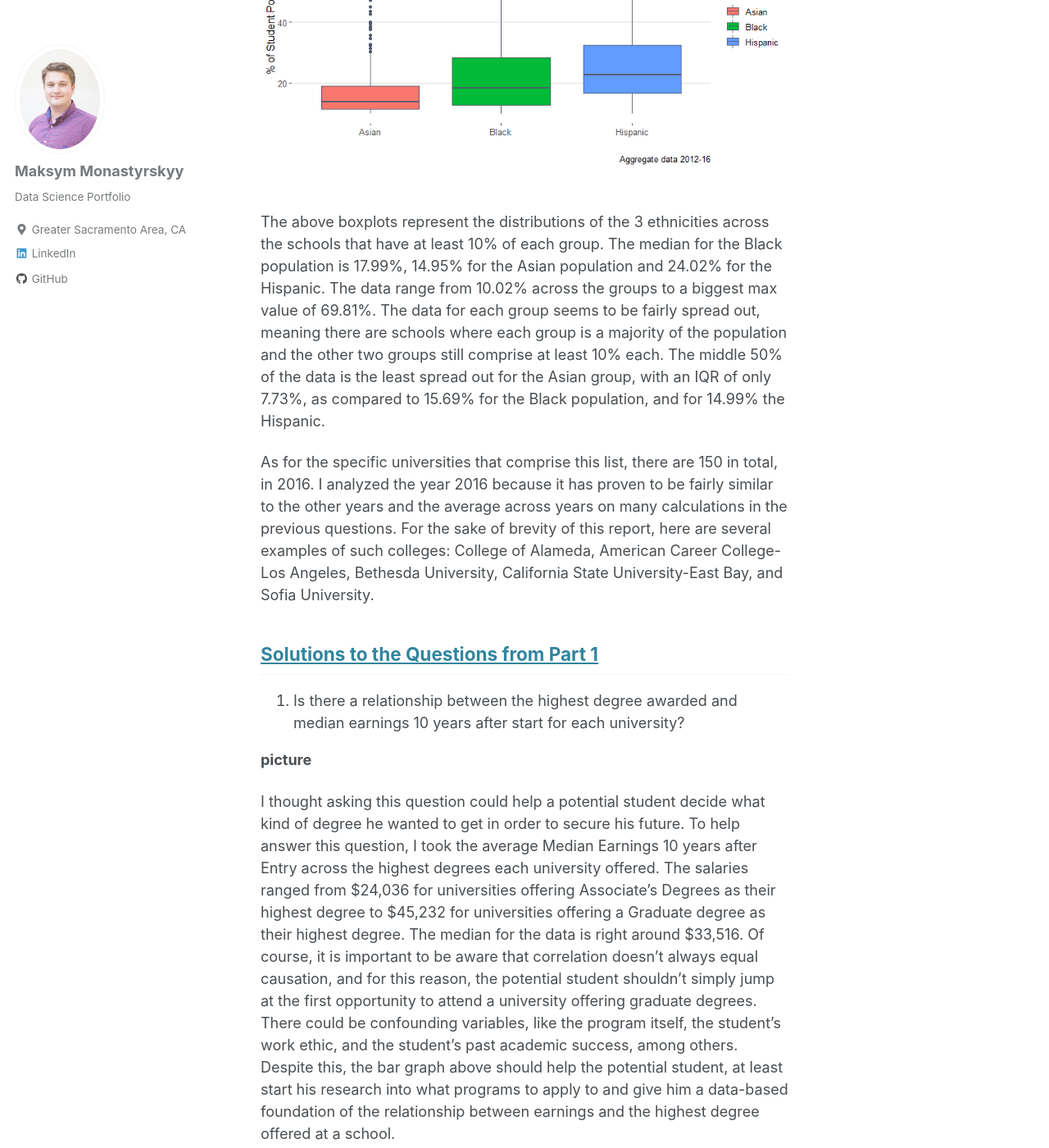
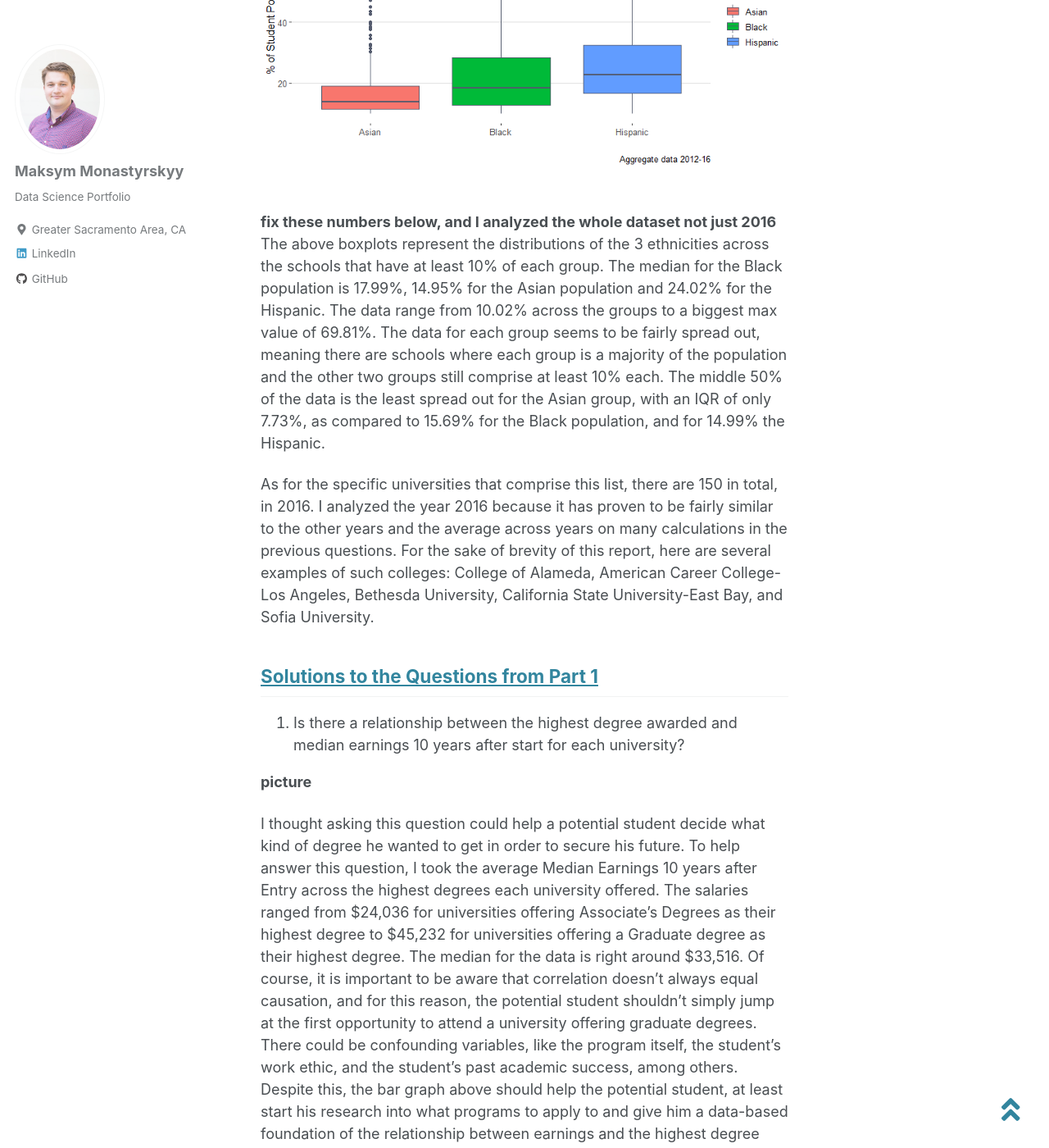
Before and after one commit to monastyrskyy/monastyrskyy.github.io, a Jekyll site: the page built from _posts/2018-11-01-collegescorecards2.md, in a window 1280 px wide and 1400 px high, scrolled down 6830 px. Shown: the whole window at 82% size. Built offline with Jekyll 4.4.1, drawn with Linux system fonts in a browser that asks for light colours; cached includes are drawn as plain includes; nearby versions of some CDN libraries.

Commit message:
back to top function

```diff
--- a/_layouts/default.html
+++ b/_layouts/default.html
@@ -29,6 +29,10 @@
       </div>
     {% endif %}
 
+    <aside class="sidebar__top">
+    <a href="#site-nav"> <i class="fas fa-angle-double-up fa-2x"></i></a>
+    </aside>
+
     <div id="footer" class="page__footer">
       <footer>
         {% include footer/custom.html %}
--- a/_posts/2018-11-01-collegescorecards2.md
+++ b/_posts/2018-11-01-collegescorecards2.md
@@ -95,7 +95,7 @@
   <img src="{{ site.url }}{{ site.baseurl }}/images/2.college_scorecards/4.diversity_boxplots.png" alt="Diversity Boxplots">
 </div><br/>
 
-
+**fix these numbers below, and I analyzed the whole dataset not just 2016**
 The above boxplots represent the distributions of the 3 ethnicities across the schools that have at least 10% of each group. The median for the Black population is 17.99%, 14.95% for the Asian population and 24.02% for the Hispanic. The data range from 10.02% across the groups to a biggest max value of 69.81%. The data for each group seems to be fairly spread out, meaning there are schools where each group is a majority of the population and the other two groups still comprise at least 10% each. The middle 50% of the data is the least spread out for the Asian group, with an IQR of only 7.73%, as compared to 15.69% for the Black population, and for 14.99% the Hispanic.
 
 As for the specific universities that comprise this list, there are 150 in total, in 2016. I analyzed the year 2016 because it has proven to be fairly similar to the other years and the average across years on many calculations in the previous questions. For the sake of brevity of this report, here are several examples of such colleges: College of Alameda, American Career College-Los Angeles, Bethesda University, California State University-East Bay, and Sofia University.
--- a/_sass/minimal-mistakes/_sidebar.scss
+++ b/_sass/minimal-mistakes/_sidebar.scss
@@ -315,3 +315,13 @@
     margin-right: initial;
   }
 }
+
+/*
+   Back to top button
+   ========================================================================== */
+.sidebar__top {
+  position: fixed;
+  bottom: 1.5em;
+  right: 2em;
+  z-index: 10;
+}
```
